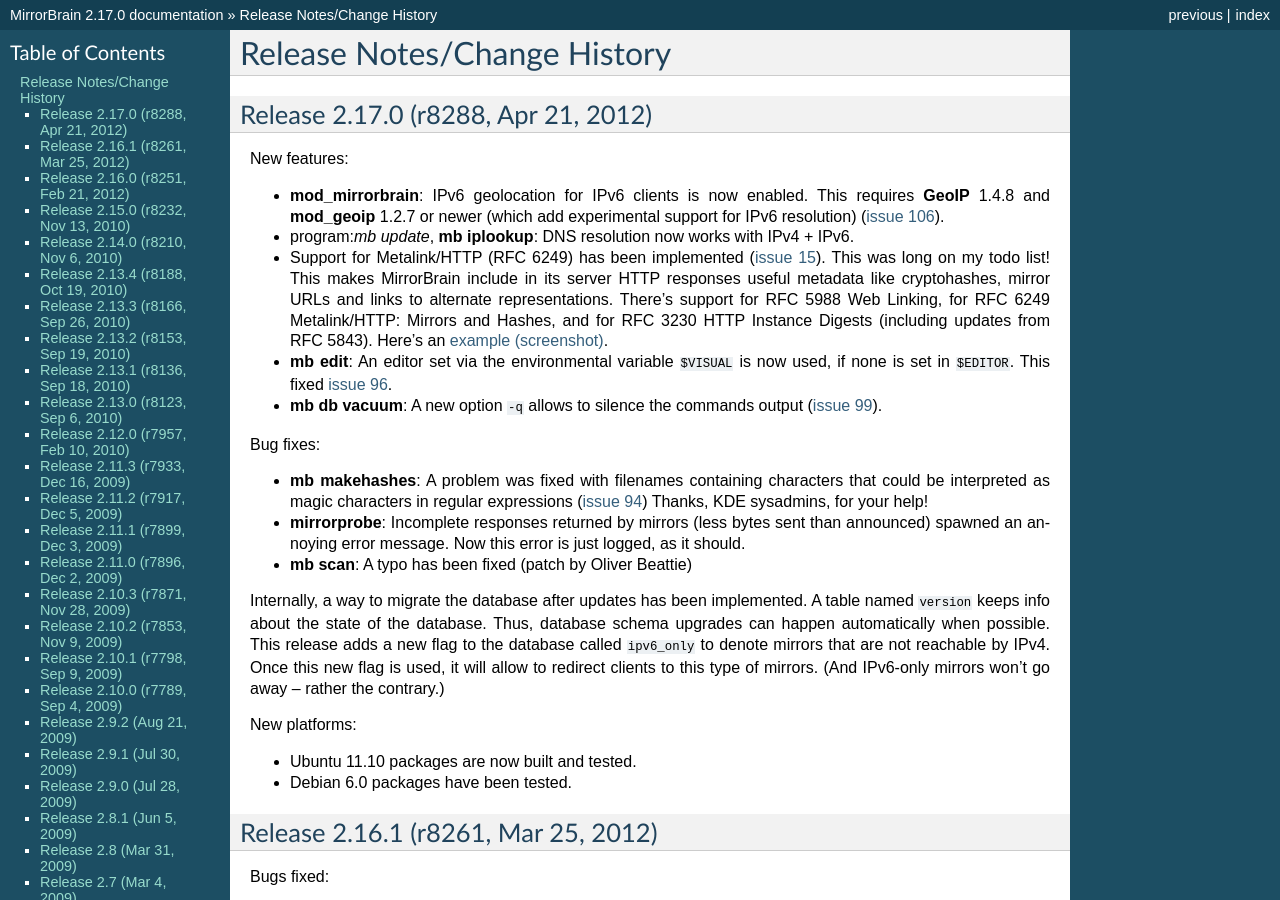
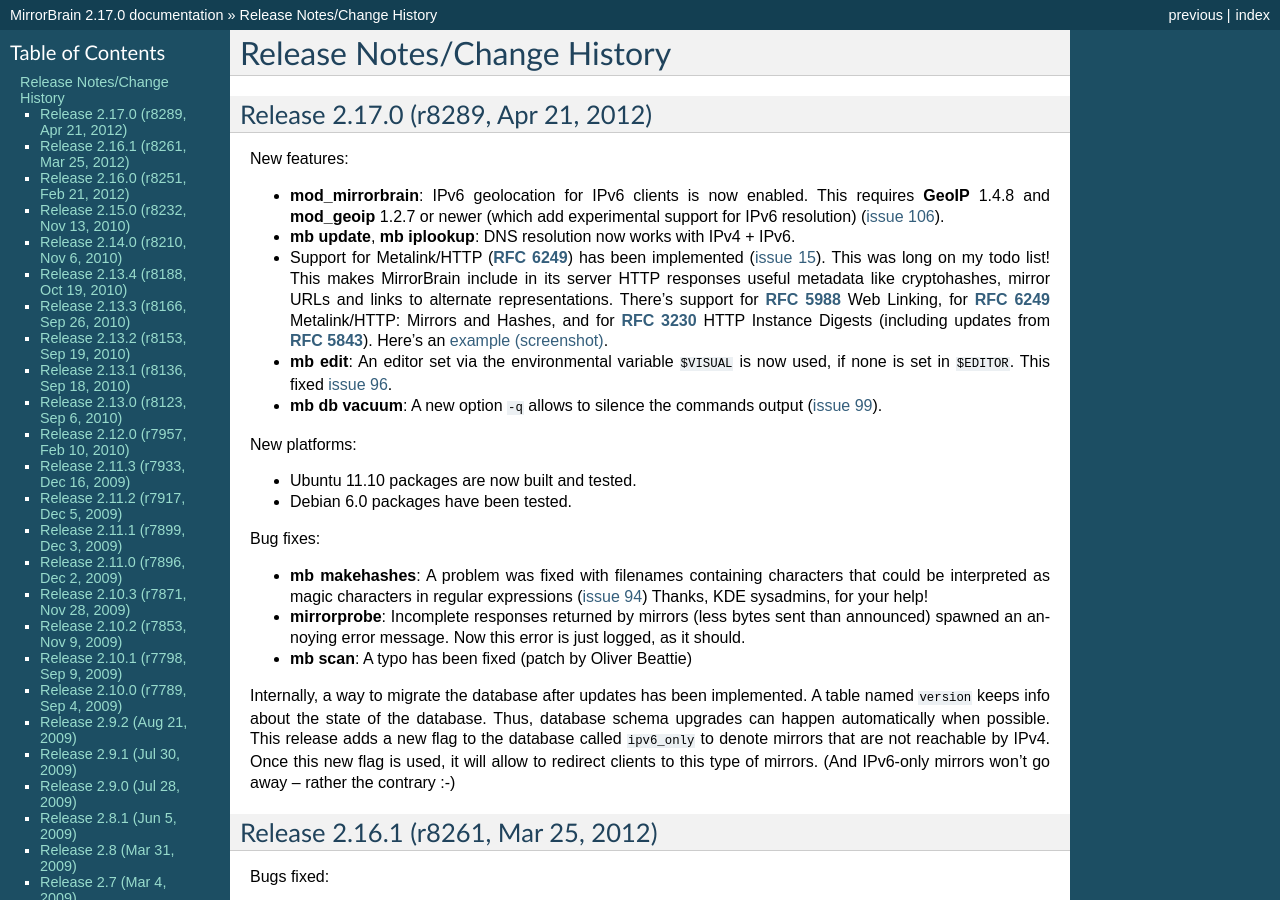
Before and after one commit to hayalci/mirrorbrain, a Sphinx documentation site: the page built from docs/changes.rst, in a window 1280 px wide and 900 px high. Built offline with Sphinx 7.4.7, drawn with Linux system fonts in a browser that asks for light colours; some of the changed lines change nothing that is shown; some of the changed text lies outside the part shown.

Commit message:
release notes for 2.17.0, hopefully done now
git-svn-id: http://svn.mirrorbrain.org/svn/mirrorbrain/trunk@8288 2d291e14-ff0c-0410-a3fa-d5caa9871f55

```diff
--- a/docs/changes.rst
+++ b/docs/changes.rst
@@ -4,7 +4,7 @@
 ============================
 
 
-Release 2.17.0 (r8288, Apr 21, 2012)
+Release 2.17.0 (r8289, Apr 21, 2012)
 ------------------------------------
 
 
@@ -14,20 +14,27 @@
   This requires :program:`GeoIP` 1.4.8 and :program:`mod_geoip` 1.2.7 or newer (which add experimental
   support for IPv6 resolution) (`issue 106`_).
 
-* program:`mb update`, :program:`mb iplookup`: DNS resolution now works with IPv4 + IPv6.
-
-* Support for Metalink/HTTP (RFC 6249) has been implemented (`issue 15`_). This
+* :program:`mb update`, :program:`mb iplookup`: DNS resolution now works with IPv4 + IPv6.
+
+* Support for Metalink/HTTP (:rfc:`6249`) has been implemented (`issue 15`_). This
   was long on my todo list! This makes MirrorBrain include in its server HTTP
   responses useful metadata like cryptohashes, mirror URLs and links to
-  alternate representations. There's support for RFC 5988 Web Linking, for RFC
-  6249 Metalink/HTTP: Mirrors and Hashes, and for RFC 3230 HTTP Instance
-  Digests (including updates from RFC 5843). Here's an `example (screenshot)`_.
+  alternate representations. There's support for :rfc:`5988` Web Linking, for :rfc:`6249`
+  Metalink/HTTP: Mirrors and Hashes, and for :rfc:`3230` HTTP Instance
+  Digests (including updates from :rfc:`5843`). Here's an `example (screenshot)`_.
 
 * :program:`mb edit`: An editor set via the environmental variable ``$VISUAL``
   is now used, if none is set in ``$EDITOR``. This fixed `issue 96`_.
 
 * :program:`mb db vacuum`: A new option ``-q`` allows to silence the commands
   output (`issue 99`_).
+
+New platforms:
+
+* Ubuntu 11.10 packages are now built and tested.
+
+* Debian 6.0 packages have been tested.
+
 
 Bug fixes:
 
@@ -47,12 +54,7 @@
 adds a new flag to the database called ``ipv6_only`` to denote mirrors that are
 not reachable by IPv4. Once this new flag is used, it will allow to redirect
 clients to this type of mirrors. (And IPv6-only mirrors won't go away -- rather
-the contrary.)
-
-New platforms:
-
-* Ubuntu 11.10 packages are now built and tested.
-* Debian 6.0 packages have been tested.
+the contrary :-)
 
 .. _`example (screenshot)`: http://mirrorbrain.org/static/images/screenshots/metalink_http.png
 .. _`issue 15`: http://mirrorbrain.org/issues/issue15
@@ -1675,7 +1677,7 @@
 * :program:`rsyncinfo` tool added
 * scanner bugfix regarding following redirects for large file checks
 * failover testbed for text mirrorlists implemented
-* metalinks: switch back to RFC822 format
+* metalinks: switch back to :rfc:`822` format
 * new ``ZrkadloMetalinkPublisher`` directive
 * fix issue with ``<size>`` element
 * now there is another (more natural) way to request a metalink: by appending
```
